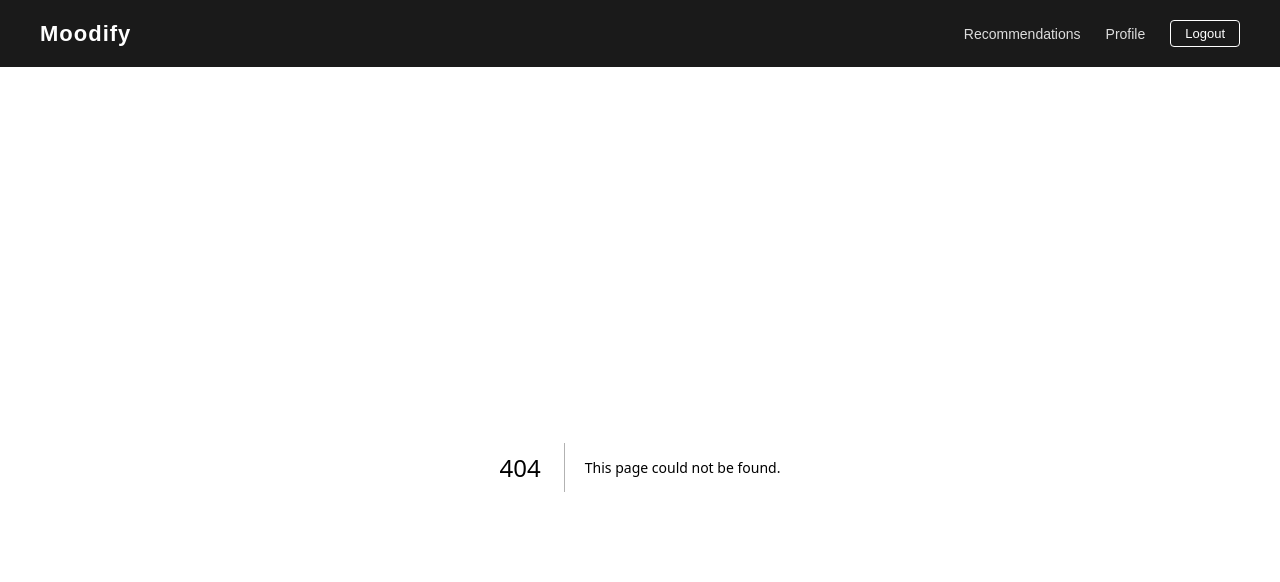
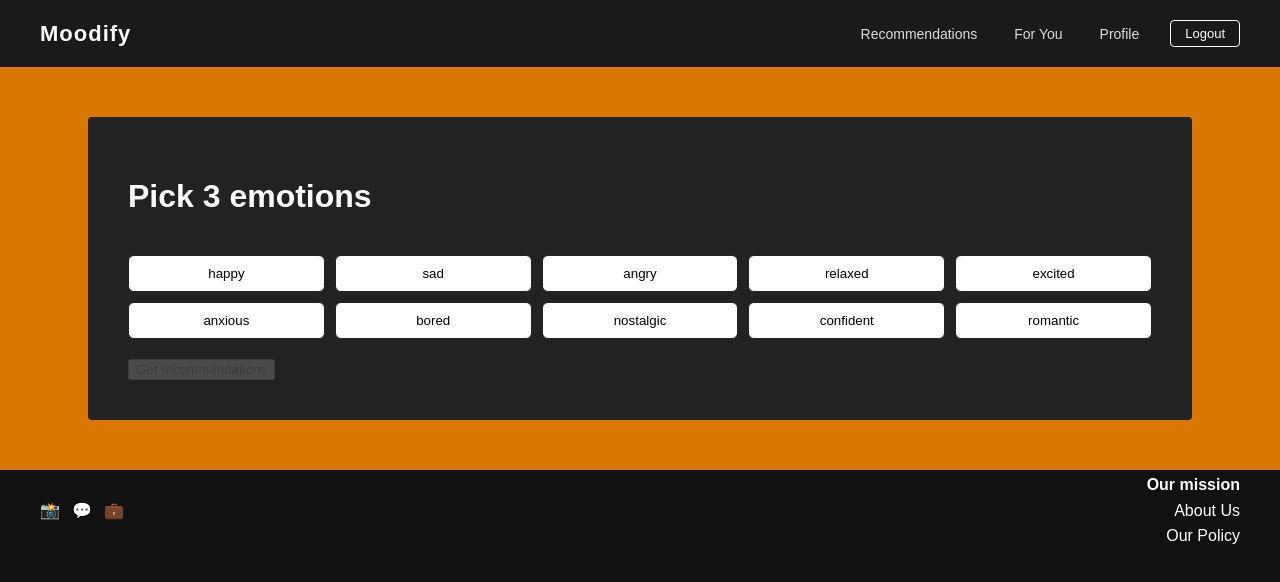
Before and after one commit to kani907/HCI-PROJECT, a Next.js app in the folder moodify/: page /for_you in a window 1280 px wide. Before the commit this address had no page. Shown: the top 582 px of the page. Built offline with nearby package versions, Linux system fonts and the light colour scheme; sample sign-in values are in the browser's storage.

Commit message:
recommends and for you działa

```diff
--- a/moodify/app/components/Header.tsx
+++ b/moodify/app/components/Header.tsx
@@ -20,20 +20,47 @@ export default function Header() {
 
   return (
     <header className="header">
-      <a href="/" className="logo">Moodify</a>
+      <span onClick={() => router.push("/")} className="logo" style={{ cursor: "pointer" }}>
+        Moodify
+      </span>
 
       <nav className="nav-right">
         {!loggedIn && (
           <>
-            <a href="/login" className="btn-small">Sign in</a>
-            <a href="/register" className="btn-small-outline">Register</a>
+            <button className="btn-small" onClick={() => router.push("/login")}>
+              Sign in
+            </button>
+            <button className="btn-small-outline" onClick={() => router.push("/register")}>
+              Register
+            </button>
           </>
         )}
 
         {loggedIn && (
           <>
-            <a href="/recommends" className="nav-link">Recommendations</a>
-            <a href="/profile" className="nav-link">Profile</a>
+            <button
+              className="nav-link"
+              onClick={() => router.push("/recommends")}
+              style={{ background: "none", border: "none", cursor: "pointer" }}
+            >
+              Recommendations
+            </button>
+
+            <button
+              className="nav-link"
+              onClick={() => router.push("/for_you")}
+              style={{ background: "none", border: "none", cursor: "pointer" }}
+            >
+              For You
+            </button>
+
+            <button
+              className="nav-link"
+              onClick={() => router.push("/profile")}
+              style={{ background: "none", border: "none", cursor: "pointer" }}
+            >
+              Profile
+            </button>
 
             <button
               onClick={logout}
--- /dev/null
+++ b/moodify/app/for_you/page.tsx
@@ -0,0 +1,142 @@
+"use client";
+
+import { useEffect, useState } from "react";
+import { useRouter } from "next/navigation";
+
+const EMOTIONS = [
+  "happy", "sad", "angry", "relaxed", "excited",
+  "anxious", "bored", "nostalgic", "confident", "romantic"
+];
+
+export default function ForYou() {
+  const [selected, setSelected] = useState<string[]>([]);
+  const [movies, setMovies] = useState<any[]>([]);
+  const [loading, setLoading] = useState(false);
+
+  const router = useRouter();
+
+  // Redirect if not logged in
+  useEffect(() => {
+    const token = localStorage.getItem("token");
+    if (!token) router.push("/login");
+  }, [router]);
+
+  const toggleEmotion = (emotion: string) => {
+    if (selected.includes(emotion)) {
+      setSelected(selected.filter(e => e !== emotion));
+      return;
+    }
+    if (selected.length < 3) {
+      setSelected([...selected, emotion]);
+    }
+  };
+
+  const getMovies = async () => {
+    if (selected.length !== 3) return;
+
+    setLoading(true);
+
+    const token = localStorage.getItem("token");
+    const emotionsParam = selected.join(",");
+
+    try {
+      const res = await fetch(
+        `http://localhost:8000/for_you?emotions=${emotionsParam}`,
+        {
+          headers: { Authorization: `Bearer ${token}` }
+        }
+      );
+
+      const data = await res.json();
+      setMovies(data);
+    } finally {
+      setLoading(false);
+    }
+  };
+
+  return (
+    <div className="orange-frame">
+      <div className="content-box">
+        <h1 className="rec-title">Pick 3 emotions</h1>
+
+        <div className="emotion-grid">
+          {EMOTIONS.map(e => (
+            <button
+              key={e}
+              className={`emotion-btn ${selected.includes(e) ? "selected" : ""}`}
+              onClick={() => toggleEmotion(e)}
+            >
+              {e}
+            </button>
+          ))}
+        </div>
+
+        <button
+          className="btn"
+          style={{ marginTop: "20px", opacity: selected.length === 3 ? 1 : 0.5 }}
+          disabled={selected.length !== 3}
+          onClick={getMovies}
+        >
+          Get recommendations
+        </button>
+
+        {loading && <p style={{ marginTop: 20 }}>Loading...</p>}
+
+        {movies.length > 0 && (
+          <>
+            <h2 className="rec-title" style={{ marginTop: 40 }}>
+              Moodify recommends...
+            </h2>
+
+            <div className="card-grid">
+              {movies.map(movie => (
+                <div
+                  className="card"
+                  key={movie.id}
+                  onClick={() => router.push(`/movie/${movie.id}`)}
+                  style={{ cursor: "pointer" }}
+                >
+                  <div className="card-img" />
+                  <div className="card-text">
+                    <h3>{movie.name}</h3>
+                    <p>Rating: {movie.rating}</p>
+                    <p>Year: {movie.release_date}</p>
+                    <p>Genres: {movie.tags?.genres?.join(", ")}</p>
+                  </div>
+                </div>
+              ))}
+            </div>
+          </>
+        )}
+      </div>
+
+      <style jsx>{`
+        .emotion-grid {
+          display: grid;
+          grid-template-columns: repeat(5, 1fr);
+          gap: 10px;
+          margin-top: 20px;
+        }
+
+        .emotion-btn {
+          padding: 10px;
+          border-radius: 6px;
+          border: 1px solid #222;
+          background: #fff;
+          cursor: pointer;
+          transition: 0.2s;
+        }
+
+        .emotion-btn.selected {
+          background: #ff7b00;
+          color: white;
+          border-color: #ff7b00;
+        }
+
+        .emotion-btn:hover {
+          background: #ffe2c6;
+        }
+      `}</style>
+    </div>
+  );
+}
--- a/moodify/app/recommends/page.tsx
+++ b/moodify/app/recommends/page.tsx
@@ -18,14 +18,14 @@ export default function Recommends() {
       return;
     }
 
-    fetch("http://localhost:8000/for_you", {
+    fetch("http://localhost:8000/top_list", {
       headers: {
         Authorization: `Bearer ${token}`,
       }
     })
       .then(res => res.json())
       .then(data => {
-        setMovies(data);
+        setMovies(Array.isArray(data) ? data : []);
         setLoading(false);
       })
       .catch(err => {
```
